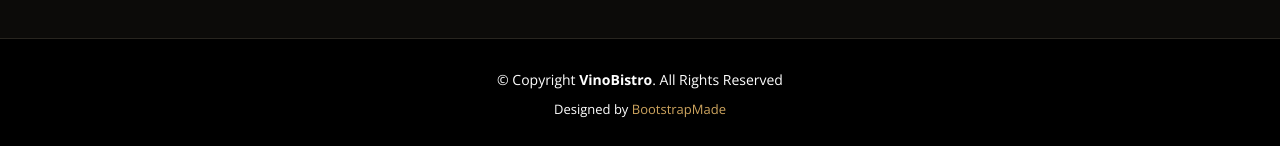
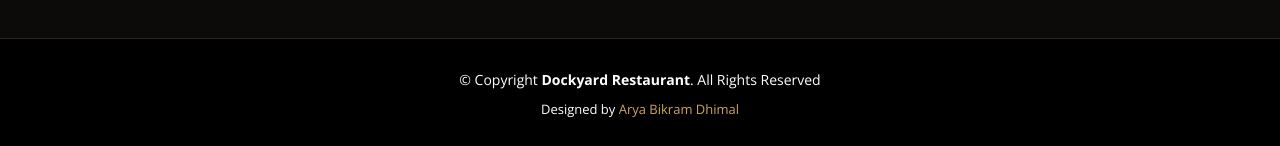
Before and after one commit to zeroair41/dockyardrestaurant, a plain HTML site: page index.html in a window 1280 px wide. Shown: the part 6235-6381 px from the top of the page. Drawn offline with nearby package versions, Linux system fonts and the light colour scheme; a web font is replaced by a local one.

Commit message:
Update index.html

```diff
--- a/index.html
+++ b/index.html
@@ -680,14 +680,14 @@
 
     <div class="container">
       <div class="copyright">
-        &copy; Copyright <strong><span>VinoBistro</span></strong>. All Rights Reserved
+        &copy; Copyright <strong><span>Dockyard Restaurant</span></strong>. All Rights Reserved
       </div>
       <div class="credits">
         <!-- All the links in the footer should remain intact. -->
         <!-- You can delete the links only if you purchased the pro version. -->
         <!-- Licensing information: https://bootstrapmade.com/license/ -->
         <!-- Purchase the pro version with working PHP/AJAX contact form: https://bootstrapmade.com/restaurantly-restaurant-template/ -->
-        Designed by <a href="https://bootstrapmade.com/">BootstrapMade</a>
+        Designed by <a href="https://facebook.com/bikram.arya.dhimal">Arya Bikram Dhimal</a>
       </div>
     </div>
   </footer><!-- End Footer -->
```
